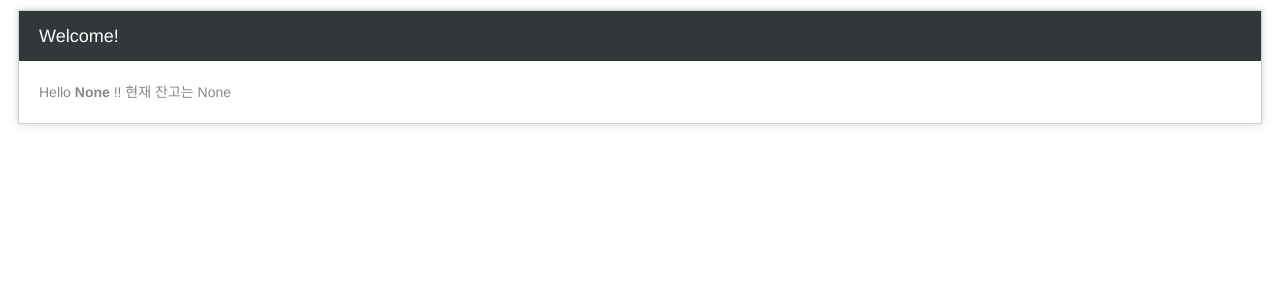
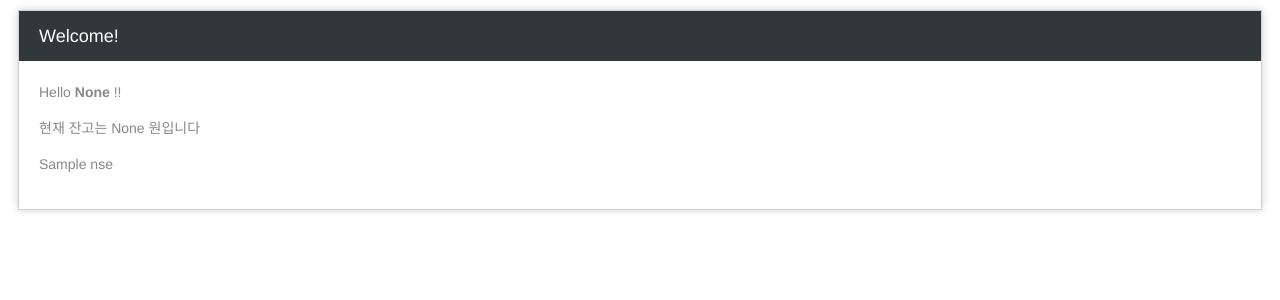
Before and after one commit to myungseokang/PaperStock, a Flask app: template templates/index.html in a window 1280 px wide. Shown: the top 300 px of the page. Run offline with Flask 2, Linux system fonts and the light colour scheme; the template is opened without the code that fills it: most values are stand-ins (such as "Sample title", 1, 10 or a date in 2020).

Commit message:
Do flake8

```diff
--- a/app.py
+++ b/app.py
@@ -5,14 +5,17 @@
     redirect,
     url_for,
     Flask,
-    jsonify,
     make_response,
 )
 
 from flask_admin import Admin
 from flask_admin.contrib.sqla import ModelView
 from flask_sqlalchemy import SQLAlchemy
+
 from sqlalchemy.exc import IntegrityError
+from nsetools import Nse
+
+nse = Nse()
 
 app = Flask(__name__)
 app.config['SQLALCHEMY_DATABASE_URI'] = 'sqlite:////tmp/test.db'
@@ -31,7 +34,7 @@
     idx = db.Column(db.Integer, primary_key=True)
     id = db.Column(db.String(30), unique=True)
     pw = db.Column(db.String(30))
-    money = db.Column(db.Integer, default=10000000)  # User default money = 1000만
+    money = db.Column(db.Integer, default=10000000)
     created = db.Column(db.DateTime, default=datetime.now)
 
     # no __init__()
@@ -62,7 +65,7 @@
 @app.route('/')
 def index():
     if cookie():
-        return render_template('index.html')
+        return render_template('index.html', nse=nse)
     else:
         return render_template('login.html')
 
--- a/templates/index.html
+++ b/templates/index.html
@@ -10,7 +10,8 @@
             </div>
             <div id="content">
                 Hello <strong>{{ request.cookies.get('id') }}</strong> !!
-                현재 잔고는 {{ request.cookies.get('money') }}
+                <p>현재 잔고는 {{ request.cookies.get('money') }} 원입니다</p>
+                <p>{{ nse }}</p>
             </div>
         </div>
     </body>
```
